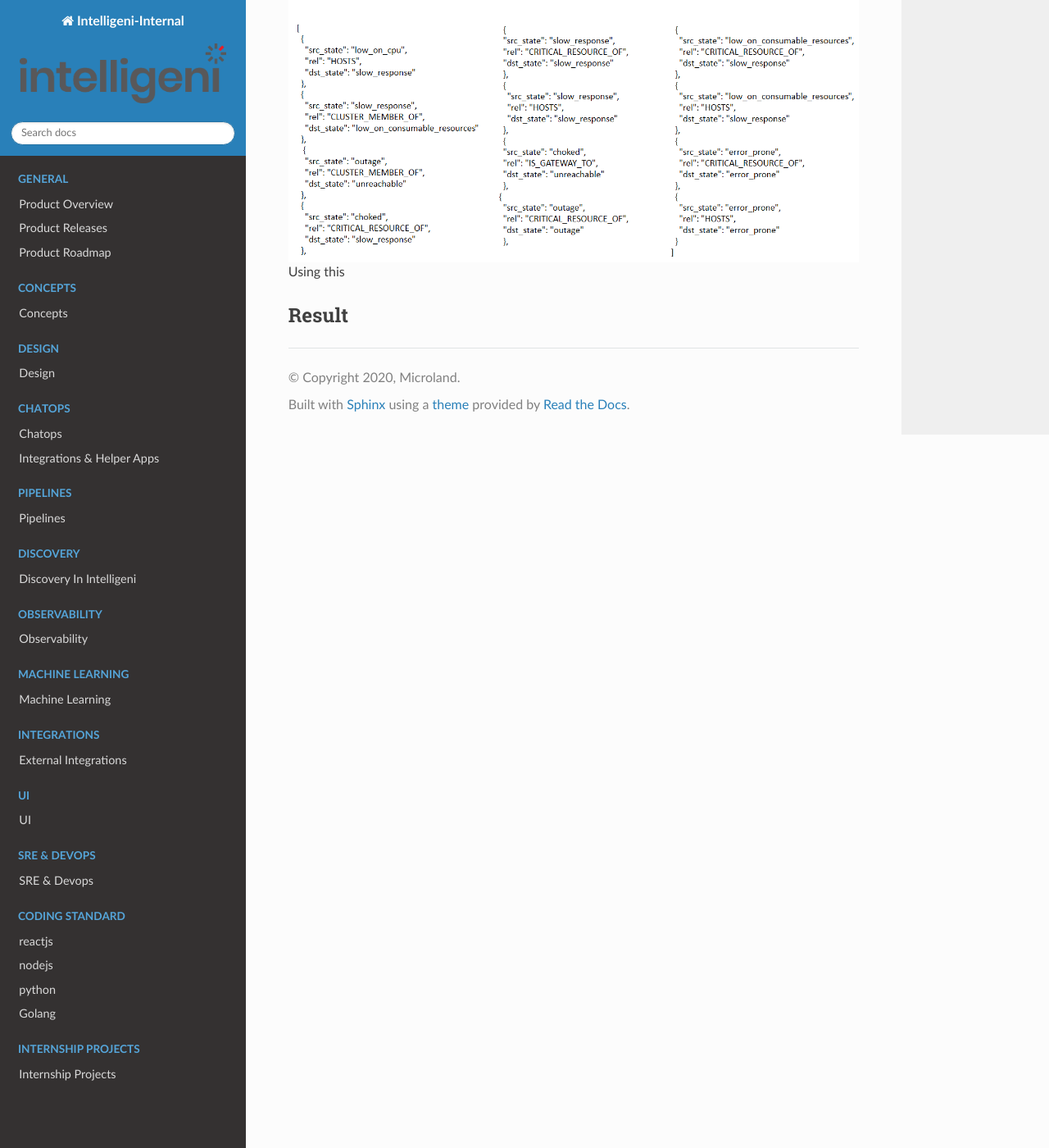
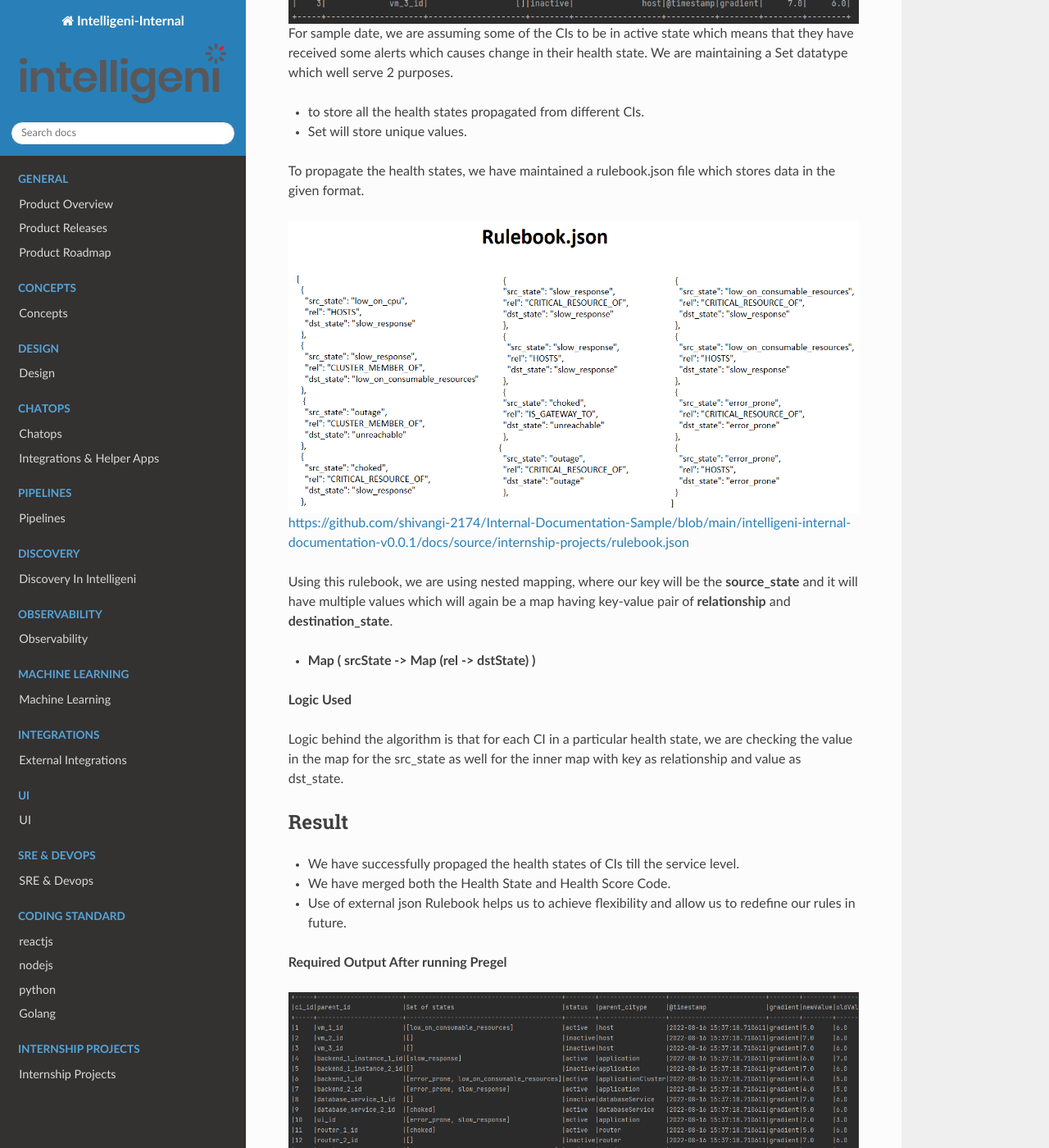
Before and after one commit to shivangi-2174/Internal-Documentation-Sample, a Sphinx documentation site: the page built from intelligeni-internal-documentation-v0.0.1/docs/source/internship-projects/healthstate.rst, in a window 1280 px wide and 1400 px high, scrolled down 1813 px. Shown: the whole window at 82% size. Built offline with Sphinx 7.4.7 and the Read the Docs theme 2.0.0, drawn with Linux system fonts in a browser that asks for light colours; pages that are not in the unit, such as notebooks, are missing from menus; some of the changed text lies outside the part shown.

Commit message:
Update healthstate.rst

```diff
--- a/intelligeni-internal-documentation-v0.0.1/docs/source/internship-projects/healthstate.rst
+++ b/intelligeni-internal-documentation-v0.0.1/docs/source/internship-projects/healthstate.rst
@@ -39,13 +39,17 @@ We will be using a sample knowledge graph as a reference where we have listed do
 
                                                                       Sample Knowledge Graph
 
-.. figure:: sampleKnowledgeGraph.jpg
+.. figure:: sampleKnowledgeGraphwithStates.jpg
     :alt: Process
     :figclass: align-center
 
 
 
 **Tabular Representation of above sample graph**
+
+.. figure:: TabularRepresentationBeforePregel.PNG
+    :alt: Process
+    :figclass: align-center
 
 For sample date, we are assuming some of the CIs to be in active state which means that they have received some alerts which causes change in their health state. We are maintaining a Set datatype which well serve 2 purposes.
 
@@ -59,9 +63,40 @@ To propagate the health states, we have maintained a rulebook.json file which st
     :figclass: align-center
 
 
-Using this
+https://github.com/shivangi-2174/Internal-Documentation-Sample/blob/main/intelligeni-internal-documentation-v0.0.1/docs/source/internship-projects/rulebook.json
 
+Using this rulebook, we are using nested mapping, where our key will be the **source_state** and it will have multiple values which will again be a map having key-value pair of **relationship** and **destination_state**.
 
+- **Map  ( srcState ->  Map  (rel -> dstState)  )**
+
+**Logic Used**
+
+Logic behind the algorithm is that for each CI in a particular health state, we are checking the value in the map for the src_state as well for the inner map with key as relationship and value as dst_state.
 
 Result
 ######
+
+- We have successfully propaged the health states of CIs till the service level.
+- We have merged both the Health State and Health Score Code.
+- Use of external json Rulebook helps us to achieve flexibility and allow us to redefine our rules in future.
+
+**Required Output After running Pregel**
+
+.. figure:: TabularRepresentationAfterPregel.PNG
+    :alt: Process
+    :figclass: align-center
+
+**Output for Health State**
+
+
+.. figure:: finalOutputState.PNG
+    :alt: Process
+    :figclass: align-center
+
+
+**Output for Health Score**
+
+
+.. figure:: finalOutput.PNG
+    :alt: Process
+    :figclass: align-center
```
